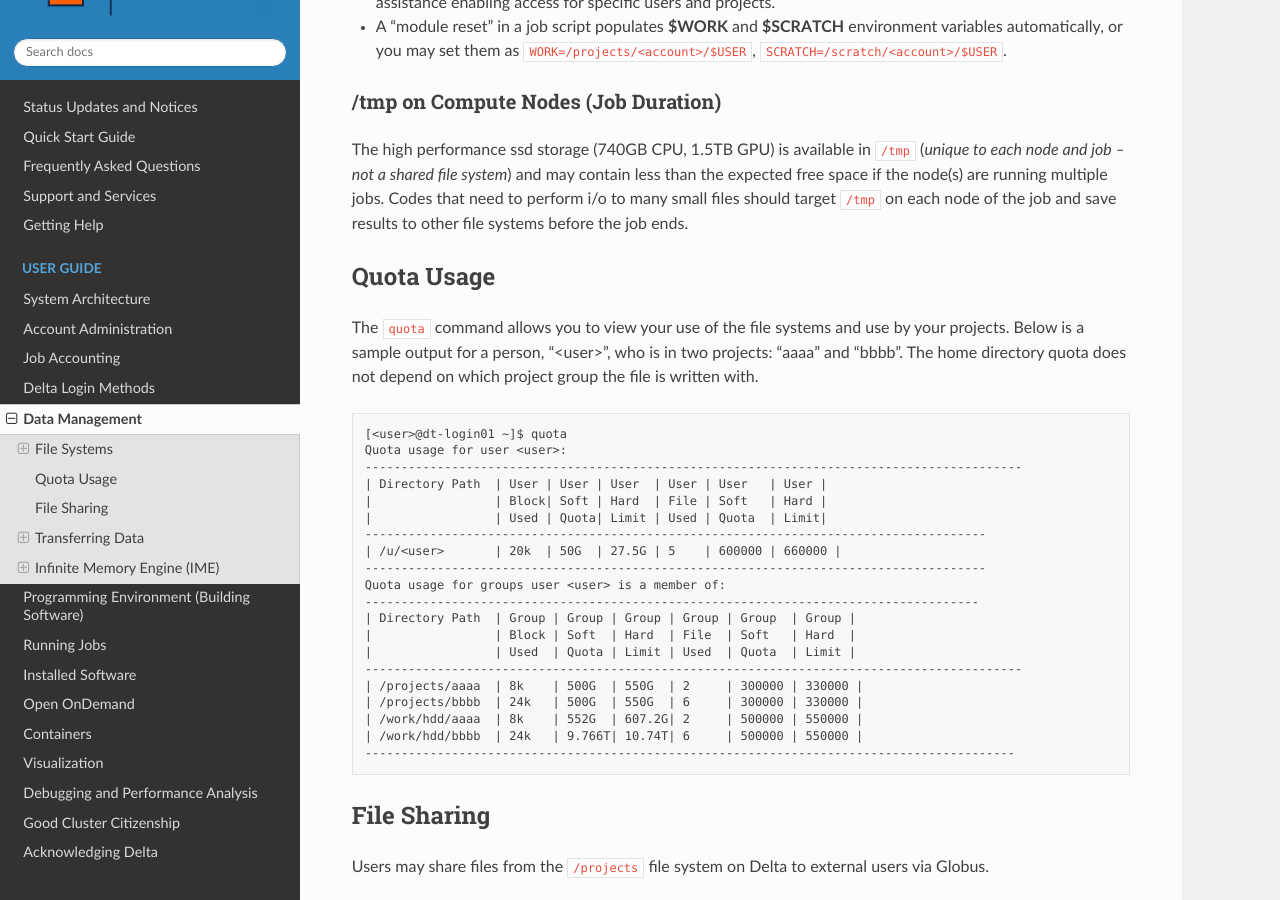
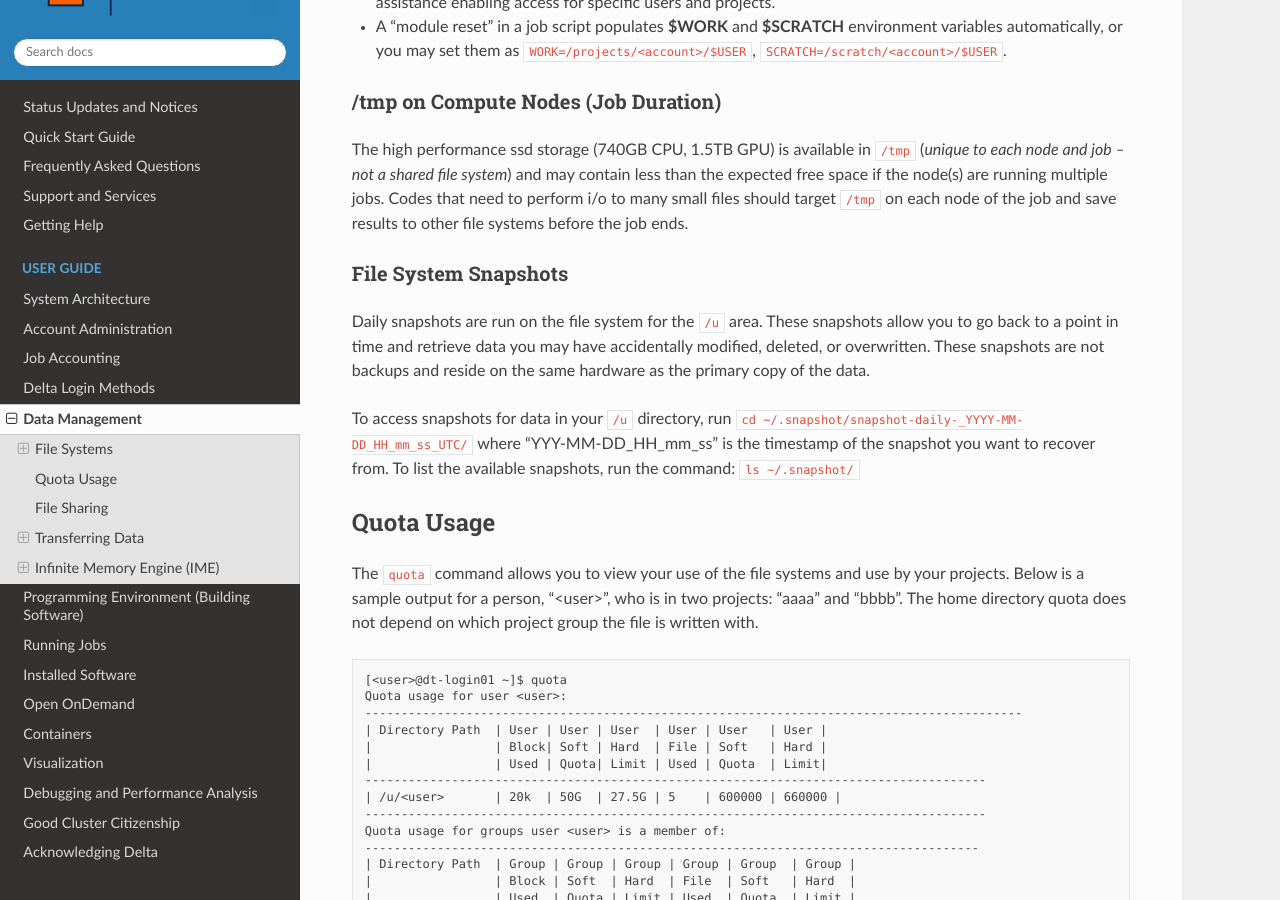
Before and after one commit to ncsa/Delta_doc, a Sphinx documentation site: the page built from docs/source/user_guide/data_mgmt.rst, in a window 1280 px wide and 900 px high, scrolled down 1583 px. Built offline with Sphinx 7.4.7 and the Read the Docs theme 3.1.0, drawn with Linux system fonts in a browser that asks for light colours; some of the changed text lies outside the part shown.

Commit message:
Update data_mgmt.rst updated file system table and added file system snapshots section
updated home snapshots in file system table from 14 days to 30 days. Issue #180

```diff
--- a/docs/source/user_guide/data_mgmt.rst
+++ b/docs/source/user_guide/data_mgmt.rst
@@ -82,6 +82,16 @@ File System Notes
 
 The high performance ssd storage (740GB CPU, 1.5TB GPU) is available in ``/tmp`` (*unique to each node and job – not a shared file system*) and may contain less than the expected free space if the node(s) are running multiple jobs.
 Codes that need to perform i/o to many small files should target ``/tmp`` on each node of the job and save results to other file systems before the job ends.
+
+File System Snapshots
+~~~~~~~~~~~~~~~~~~~~~~~~
+
+Daily snapshots are run on the file system for the ``/u`` area.
+These snapshots allow you to go back to a point in time and retrieve data you may have accidentally modified, deleted, or overwritten.
+These snapshots are not backups and reside on the same hardware as the primary copy of the data.
+
+To access snapshots for data in your ``/u`` directory, run ``cd ~/.snapshot/snapshot-daily-_YYYY-MM-DD_HH_mm_ss_UTC/`` where “YYY-MM-DD_HH_mm_ss” is the timestamp of the snapshot you want to recover from.
+To list the available snapshots, run the command: ``ls ~/.snapshot/``
 
 Quota Usage
 ------------
```
Also changed, not shown: other parts of docs/source/user_guide/data_mgmt.rst (+1 -1 lines).
